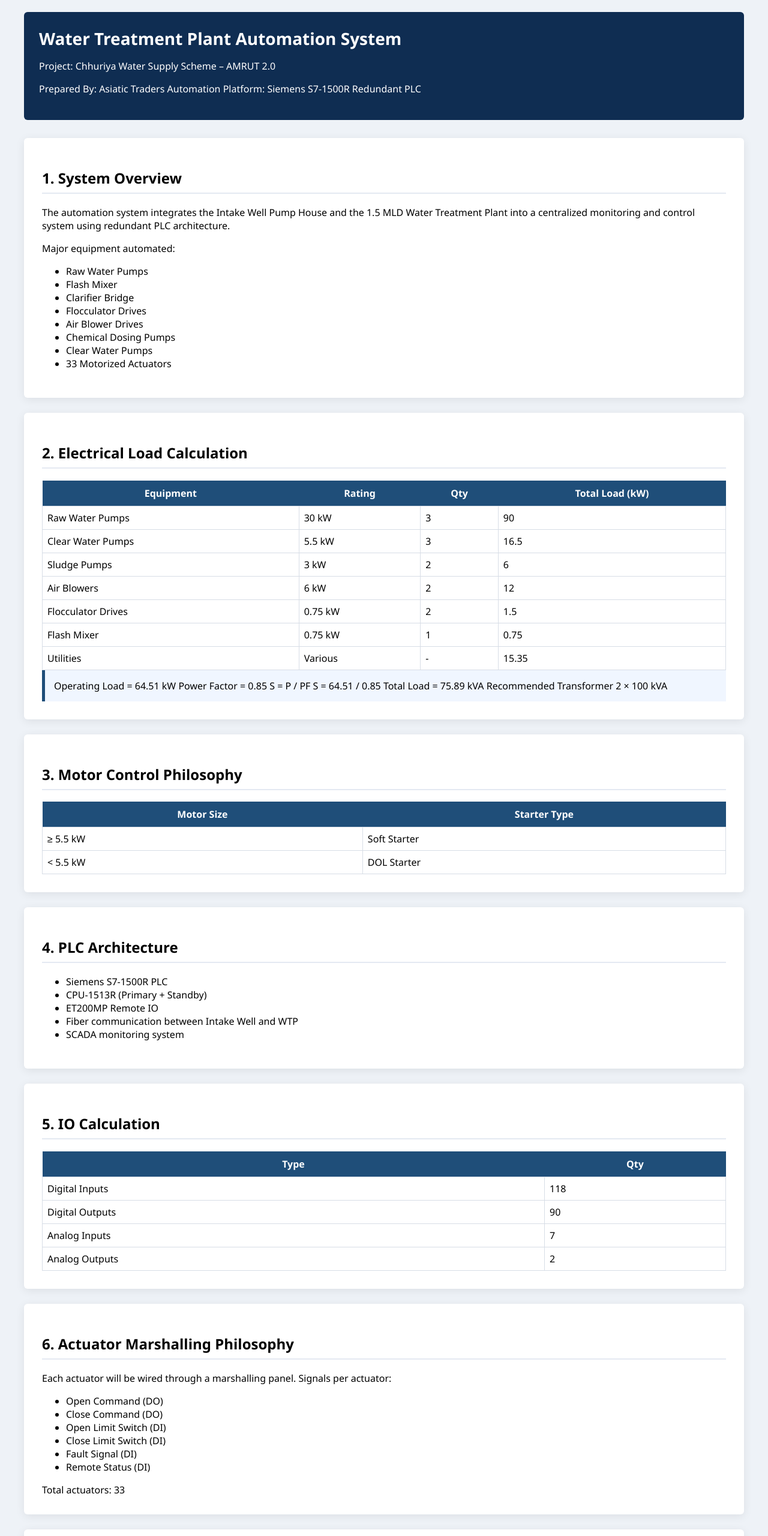
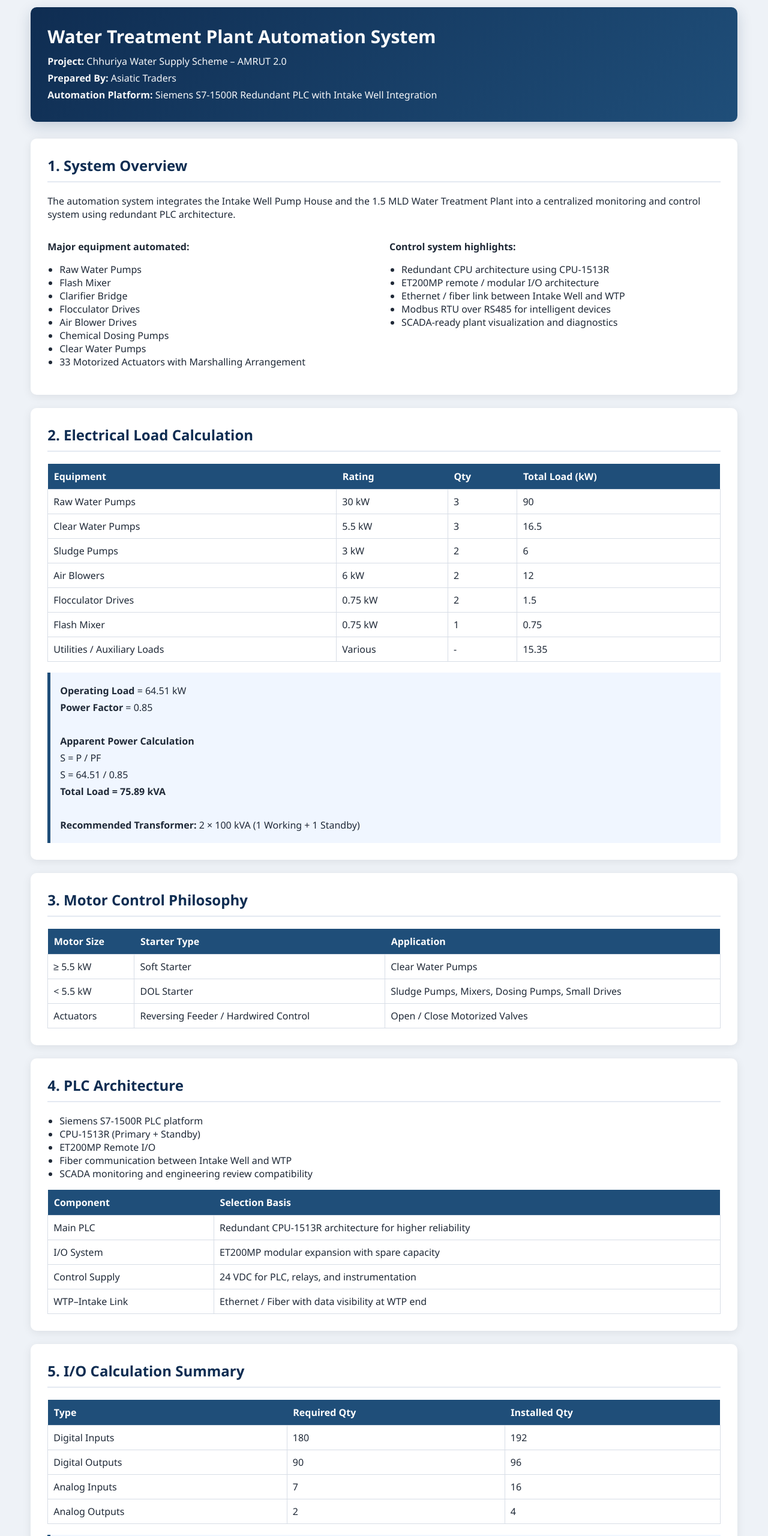
Before and after one commit to Pndat/WTP-plant, a plain HTML site: page wtp_technical_offer.html in a window 1280 px wide. Shown: the part 20-2580 px from the top of the page at 60% size. Drawn offline with nearby package versions, Linux system fonts and the light colour scheme.

Commit message:
Update wtp_technical_offer.html

```diff
--- a/wtp_technical_offer.html
+++ b/wtp_technical_offer.html
@@ -2,130 +2,140 @@
 <html>
 
 <head>
-
 <meta charset="UTF-8">
+<meta name="viewport" content="width=device-width, initial-scale=1.0">
 <title>WTP Automation Technical Proposal</title>
 
 <style>
-
 body{
-font-family: "Segoe UI", Arial;
+  font-family:"Segoe UI",Arial,sans-serif;
   background:#eef2f7;
   margin:0;
+  color:#1f2937;
 }
-
 .container{
-width:1200px;
+  width:min(1200px,92%);
   margin:auto;
-padding:40px;
+  padding:32px 0 48px;
 }
-
 .header{
-background:#0f2d52;
+  background:linear-gradient(135deg,#0f2d52,#1f4e79);
   color:white;
-padding:25px;
-border-radius:6px;
-margin-bottom:30px;
+  padding:28px;
+  border-radius:10px;
+  margin-bottom:28px;
+  box-shadow:0 8px 24px rgba(15,45,82,0.18);
 }
-
 .header h1{
-margin:0;
-font-size:28px;
+  margin:0 0 10px 0;
+  font-size:30px;
 }
-
+.header p{
+  margin:6px 0;
+  opacity:0.96;
+}
 .section{
   background:white;
-padding:30px;
-margin-bottom:25px;
-border-radius:6px;
+  padding:28px;
+  margin-bottom:22px;
+  border-radius:10px;
   box-shadow:0 3px 15px rgba(0,0,0,0.08);
 }
-
 .section h2{
+  margin-top:0;
   border-bottom:2px solid #e4e9f2;
-padding-bottom:8px;
+  padding-bottom:10px;
+  color:#0f2d52;
 }
-
 table{
   width:100%;
   border-collapse:collapse;
   margin-top:15px;
+  background:white;
 }
-
 th{
   background:#1f4e79;
   color:white;
   padding:10px;
+  text-align:left;
 }
-
 td{
   border:1px solid #d7dde6;
-padding:8px;
+  padding:9px;
+  vertical-align:top;
 }
-
 .highlight{
   background:#f0f6ff;
-padding:15px;
+  padding:16px;
   border-left:5px solid #1f4e79;
+  margin-top:18px;
+  line-height:1.75;
 }
-
 .simulator-frame{
   border:3px solid #1f4e79;
-border-radius:6px;
-height:720px;
+  border-radius:8px;
+  height:760px;
   width:100%;
+  background:white;
 }
-
 .button{
   display:inline-block;
   background:#1f4e79;
   color:white;
   padding:12px 20px;
   text-decoration:none;
-border-radius:5px;
+  border-radius:6px;
   margin-top:10px;
+  font-weight:600;
 }
-
+.button:hover{
+  background:#163b5d;
+}
+.grid{
+  display:grid;
+  grid-template-columns:repeat(2,minmax(0,1fr));
+  gap:18px;
+}
+.note{
+  font-size:14px;
+  color:#475569;
+}
+ul{
+  padding-left:20px;
+}
+.code-link{
+  word-break:break-all;
+  color:#1f4e79;
+}
+@media (max-width:900px){
+  .grid{grid-template-columns:1fr;}
+  .simulator-frame{height:620px;}
+}
 </style>
-
 </head>
-
 
 <body>
 
 <div class="container">
 
   <div class="header">
-
     <h1>Water Treatment Plant Automation System</h1>
-
-<p>
-Project: Chhuriya Water Supply Scheme – AMRUT 2.0
-</p>
-
-<p>
-Prepared By: Asiatic Traders
-Automation Platform: Siemens S7-1500R Redundant PLC
-</p>
-
+    <p><strong>Project:</strong> Chhuriya Water Supply Scheme – AMRUT 2.0</p>
+    <p><strong>Prepared By:</strong> Asiatic Traders</p>
+    <p><strong>Automation Platform:</strong> Siemens S7-1500R Redundant PLC with Intake Well Integration</p>
   </div>
 
-
-
   <div class="section">
-
     <h2>1. System Overview</h2>
-
     <p>
       The automation system integrates the Intake Well Pump House and the
       1.5 MLD Water Treatment Plant into a centralized monitoring and control
       system using redundant PLC architecture.
     </p>
-
-Major equipment automated:
-
+    <div class="grid">
+      <div>
+        <p><strong>Major equipment automated:</strong></p>
         <ul>
-
           <li>Raw Water Pumps</li>
           <li>Flash Mixer</li>
           <li>Clarifier Bridge</li>
@@ -133,306 +143,315 @@ Major equipment automated:
           <li>Air Blower Drives</li>
           <li>Chemical Dosing Pumps</li>
           <li>Clear Water Pumps</li>
-<li>33 Motorized Actuators</li>
-
+          <li>33 Motorized Actuators with Marshalling Arrangement</li>
         </ul>
-
+      </div>
+      <div>
+        <p><strong>Control system highlights:</strong></p>
+        <ul>
+          <li>Redundant CPU architecture using CPU-1513R</li>
+          <li>ET200MP remote / modular I/O architecture</li>
+          <li>Ethernet / fiber link between Intake Well and WTP</li>
+          <li>Modbus RTU over RS485 for intelligent devices</li>
+          <li>SCADA-ready plant visualization and diagnostics</li>
+        </ul>
+      </div>
+    </div>
   </div>
 
-
-
   <div class="section">
-
     <h2>2. Electrical Load Calculation</h2>
 
     <table>
-
       <tr>
         <th>Equipment</th>
         <th>Rating</th>
         <th>Qty</th>
         <th>Total Load (kW)</th>
       </tr>
-
       <tr>
         <td>Raw Water Pumps</td>
         <td>30 kW</td>
         <td>3</td>
         <td>90</td>
       </tr>
-
       <tr>
         <td>Clear Water Pumps</td>
         <td>5.5 kW</td>
         <td>3</td>
         <td>16.5</td>
       </tr>
-
       <tr>
         <td>Sludge Pumps</td>
         <td>3 kW</td>
         <td>2</td>
         <td>6</td>
       </tr>
-
       <tr>
         <td>Air Blowers</td>
         <td>6 kW</td>
         <td>2</td>
         <td>12</td>
       </tr>
-
       <tr>
         <td>Flocculator Drives</td>
         <td>0.75 kW</td>
         <td>2</td>
         <td>1.5</td>
       </tr>
-
       <tr>
         <td>Flash Mixer</td>
         <td>0.75 kW</td>
         <td>1</td>
         <td>0.75</td>
       </tr>
-
       <tr>
-<td>Utilities</td>
+        <td>Utilities / Auxiliary Loads</td>
         <td>Various</td>
         <td>-</td>
         <td>15.35</td>
       </tr>
-
     </table>
 
+    <div class="highlight">
+      <strong>Operating Load</strong> = 64.51 kW<br>
+      <strong>Power Factor</strong> = 0.85<br><br>
+      <strong>Apparent Power Calculation</strong><br>
+      S = P / PF<br>
+      S = 64.51 / 0.85<br>
+      <strong>Total Load = 75.89 kVA</strong><br><br>
+      <strong>Recommended Transformer:</strong> 2 × 100 kVA (1 Working + 1 Standby)
+    </div>
+  </div>
+
+  <div class="section">
+    <h2>3. Motor Control Philosophy</h2>
+    <table>
+      <tr>
+        <th>Motor Size</th>
+        <th>Starter Type</th>
+        <th>Application</th>
+      </tr>
+      <tr>
+        <td>≥ 5.5 kW</td>
+        <td>Soft Starter</td>
+        <td>Clear Water Pumps</td>
+      </tr>
+      <tr>
+        <td>&lt; 5.5 kW</td>
+        <td>DOL Starter</td>
+        <td>Sludge Pumps, Mixers, Dosing Pumps, Small Drives</td>
+      </tr>
+      <tr>
+        <td>Actuators</td>
+        <td>Reversing Feeder / Hardwired Control</td>
+        <td>Open / Close Motorized Valves</td>
+      </tr>
+    </table>
+  </div>
+
+  <div class="section">
+    <h2>4. PLC Architecture</h2>
+    <ul>
+      <li>Siemens S7-1500R PLC platform</li>
+      <li>CPU-1513R (Primary + Standby)</li>
+      <li>ET200MP Remote I/O</li>
+      <li>Fiber communication between Intake Well and WTP</li>
+      <li>SCADA monitoring and engineering review compatibility</li>
+    </ul>
+
+    <table>
+      <tr>
+        <th>Component</th>
+        <th>Selection Basis</th>
+      </tr>
+      <tr>
+        <td>Main PLC</td>
+        <td>Redundant CPU-1513R architecture for higher reliability</td>
+      </tr>
+      <tr>
+        <td>I/O System</td>
+        <td>ET200MP modular expansion with spare capacity</td>
+      </tr>
+      <tr>
+        <td>Control Supply</td>
+        <td>24 VDC for PLC, relays, and instrumentation</td>
+      </tr>
+      <tr>
+        <td>WTP–Intake Link</td>
+        <td>Ethernet / Fiber with data visibility at WTP end</td>
+      </tr>
+    </table>
+  </div>
+
+  <div class="section">
+    <h2>5. I/O Calculation Summary</h2>
+
+    <table>
+      <tr>
+        <th>Type</th>
+        <th>Required Qty</th>
+        <th>Installed Qty</th>
+      </tr>
+      <tr>
+        <td>Digital Inputs</td>
+        <td>180</td>
+        <td>192</td>
+      </tr>
+      <tr>
+        <td>Digital Outputs</td>
+        <td>90</td>
+        <td>96</td>
+      </tr>
+      <tr>
+        <td>Analog Inputs</td>
+        <td>7</td>
+        <td>16</td>
+      </tr>
+      <tr>
+        <td>Analog Outputs</td>
+        <td>2</td>
+        <td>4</td>
+      </tr>
+    </table>
 
     <div class="highlight">
+      <strong>I/O Basis:</strong><br>
+      Pumps: RUN / TRIP / START logic<br>
+      Process drives: RUN / TRIP / START logic<br>
+      33 actuators: OPEN CMD, CLOSE CMD, OPEN LS, CLOSE LS, FAULT, REMOTE<br>
+      Analog signals: level, pressure, flow, dosing outputs
+    </div>
+  </div>
 
-Operating Load = 64.51 kW
+  <div class="section">
+    <h2>6. Actuator Marshalling Philosophy</h2>
+    <p>
+      All 33 actuators are considered through a marshalling panel with hardwired
+      control and feedback integration into the PLC I/O system.
+    </p>
 
-Power Factor = 0.85
+    <table>
+      <tr>
+        <th>Signal Per Actuator</th>
+        <th>Type</th>
+      </tr>
+      <tr>
+        <td>Open Command</td>
+        <td>Digital Output</td>
+      </tr>
+      <tr>
+        <td>Close Command</td>
+        <td>Digital Output</td>
+      </tr>
+      <tr>
+        <td>Open Limit Switch</td>
+        <td>Digital Input</td>
+      </tr>
+      <tr>
+        <td>Close Limit Switch</td>
+        <td>Digital Input</td>
+      </tr>
+      <tr>
+        <td>Fault Signal</td>
+        <td>Digital Input</td>
+      </tr>
+      <tr>
+        <td>Remote / Local Status</td>
+        <td>Digital Input</td>
+      </tr>
+    </table>
+  </div>
 
-S = P / PF
+  <div class="section">
+    <h2>7. Communication Architecture</h2>
 
-S = 64.51 / 0.85
+    <table>
+      <tr>
+        <th>Device</th>
+        <th>Protocol</th>
+        <th>Typical Configuration</th>
+      </tr>
+      <tr>
+        <td>Electromagnetic Flow Meter 1</td>
+        <td>Modbus RTU (RS485)</td>
+        <td>ID 1, 9600, 8-E-1</td>
+      </tr>
+      <tr>
+        <td>Electromagnetic Flow Meter 2</td>
+        <td>Modbus RTU (RS485)</td>
+        <td>ID 2, 9600, 8-E-1</td>
+      </tr>
+      <tr>
+        <td>Temperature Scanner</td>
+        <td>Modbus RTU</td>
+        <td>ID 3, 9600, 8-E-1</td>
+      </tr>
+      <tr>
+        <td>Intake PLC</td>
+        <td>Ethernet / Modbus TCP</td>
+        <td>Integrated to WTP visualization</td>
+      </tr>
+      <tr>
+        <td>SCADA / HMI</td>
+        <td>Ethernet</td>
+        <td>Plant overview and simulator review</td>
+      </tr>
+    </table>
+  </div>
 
-Total Load = 75.89 kVA
+  <div class="section">
+    <h2>8. Interactive Plant Simulator</h2>
 
-Recommended Transformer
+    <p>
+      A professional simulator has been developed to demonstrate system architecture,
+      I/O mapping, actuator status, communication mapping, and process logic.
+    </p>
 
-2 × 100 kVA
+    <a class="button"
+       href="https://pndat.github.io/WTP-plant/simulator.html"
+       target="_blank">
+      Open Full Simulator
+    </a>
 
+    <p class="note" style="margin-top:16px;">
+      Live simulator link:
+      <a class="code-link" href="https://pndat.github.io/WTP-plant/simulator.html" target="_blank">
+        https://pndat.github.io/WTP-plant/simulator.html
+      </a>
+    </p>
+
+    <iframe
+      class="simulator-frame"
+      src="https://pndat.github.io/WTP-plant/simulator.html"
+      title="WTP and Intake Well Simulator">
+    </iframe>
+  </div>
+
+  <div class="section">
+    <h2>9. Technical Review Notes</h2>
+    <ul>
+      <li>Intake Well data remains visible at WTP end.</li>
+      <li>Clear water pumps are considered with soft starter operation.</li>
+      <li>Actuators are hardwired through marshalling arrangement.</li>
+      <li>Bit-wise I/O review can be performed inside the simulator environment.</li>
+      <li>The document can be shared digitally through GitHub Pages as a single review link.</li>
+    </ul>
+  </div>
+
+  <div class="section">
+    <h2>10. Conclusion</h2>
+    <p>The proposed automation architecture ensures:</p>
+    <ul>
+      <li>High reliability using redundant PLC architecture</li>
+      <li>Complete plant monitoring</li>
+      <li>Integrated intake well and WTP control</li>
+      <li>Expandable I/O and communication architecture</li>
+      <li>Professional digital review capability through hosted simulator</li>
+    </ul>
   </div>
 
 </div>
 
-
-
-<div class="section">
-
-<h2>3. Motor Control Philosophy</h2>
-
-<table>
-
-<tr>
-<th>Motor Size</th>
-<th>Starter Type</th>
-</tr>
-
-<tr>
-<td>≥ 5.5 kW</td>
-<td>Soft Starter</td>
-</tr>
-
-<tr>
-<td>&lt; 5.5 kW</td>
-<td>DOL Starter</td>
-</tr>
-
-</table>
-
-</div>
-
-
-
-<div class="section">
-
-<h2>4. PLC Architecture</h2>
-
-<ul>
-
-<li>Siemens S7-1500R PLC</li>
-<li>CPU-1513R (Primary + Standby)</li>
-<li>ET200MP Remote IO</li>
-<li>Fiber communication between Intake Well and WTP</li>
-<li>SCADA monitoring system</li>
-
-</ul>
-
-</div>
-
-
-
-<div class="section">
-
-<h2>5. IO Calculation</h2>
-
-<table>
-
-<tr>
-<th>Type</th>
-<th>Qty</th>
-</tr>
-
-<tr>
-<td>Digital Inputs</td>
-<td>118</td>
-</tr>
-
-<tr>
-<td>Digital Outputs</td>
-<td>90</td>
-</tr>
-
-<tr>
-<td>Analog Inputs</td>
-<td>7</td>
-</tr>
-
-<tr>
-<td>Analog Outputs</td>
-<td>2</td>
-</tr>
-
-</table>
-
-</div>
-
-
-
-<div class="section">
-
-<h2>6. Actuator Marshalling Philosophy</h2>
-
-Each actuator will be wired through a marshalling panel.
-
-Signals per actuator:
-
-<ul>
-
-<li>Open Command (DO)</li>
-<li>Close Command (DO)</li>
-<li>Open Limit Switch (DI)</li>
-<li>Close Limit Switch (DI)</li>
-<li>Fault Signal (DI)</li>
-<li>Remote Status (DI)</li>
-
-</ul>
-
-Total actuators: 33
-
-</div>
-
-
-
-<div class="section">
-
-<h2>7. Communication Architecture</h2>
-
-<table>
-
-<tr>
-<th>Device</th>
-<th>Protocol</th>
-</tr>
-
-<tr>
-<td>Electromagnetic Flow Meter</td>
-<td>Modbus RTU (RS485)</td>
-</tr>
-
-<tr>
-<td>Temperature Scanner</td>
-<td>Modbus RTU</td>
-</tr>
-
-<tr>
-<td>Intake PLC</td>
-<td>Ethernet</td>
-</tr>
-
-<tr>
-<td>SCADA</td>
-<td>Ethernet</td>
-</tr>
-
-</table>
-
-</div>
-
-
-
-<div class="section">
-
-<h2>8. Interactive Plant Simulator</h2>
-
-<p>
-A simulator has been developed to demonstrate system architecture,
-IO mapping and process logic.
-</p>
-
-<a class="button"
-href="https://github.com/Pndat/WTP-plant/blob/main/simulator.html"
-target="_blank">
-
-Open Simulator Source Code
-
-</a>
-
-<br><br>
-
-<p>
-The simulator demonstrates:
-</p>
-
-<ul>
-
-<li>Intake Well Pump Operation</li>
-<li>Clear Water Pump Control</li>
-<li>Actuator Operation</li>
-<li>IO Bit Mapping</li>
-<li>SCADA Visualization</li>
-
-</ul>
-
-</div>
-
-
-
-<div class="section">
-
-<h2>9. Conclusion</h2>
-
-<p>
-
-The proposed automation architecture ensures:
-
-</p>
-
-<ul>
-
-<li>High reliability using redundant PLC architecture</li>
-<li>Complete plant monitoring</li>
-<li>Integrated intake well and WTP control</li>
-<li>Expandable IO architecture</li>
-
-</ul>
-
-</div>
-
-
-</div>
-
 </body>
-
 </html>
```
Lines whose indentation alone changed are shown as unchanged.
